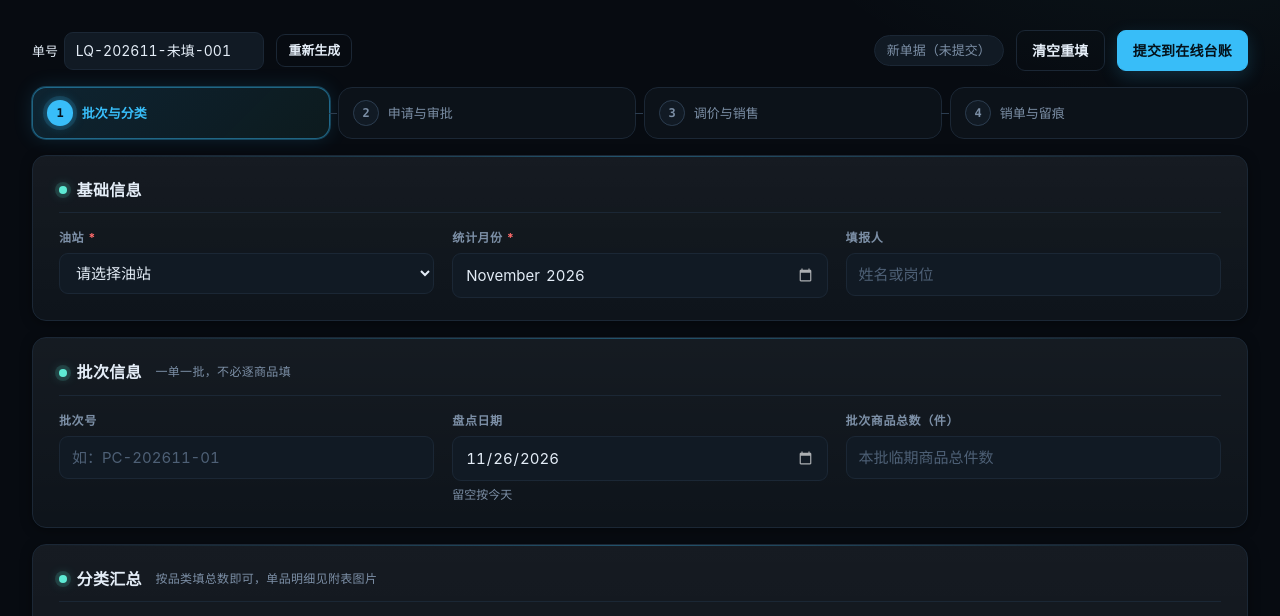
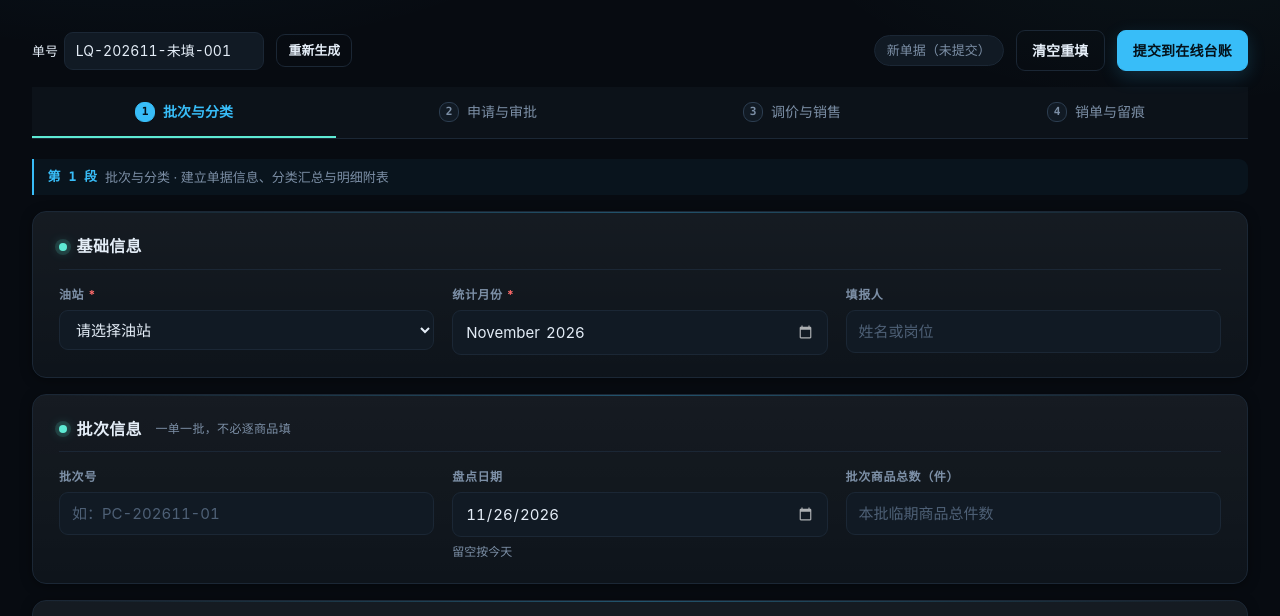
Before and after one commit to lvritiann/linqi-ledger, a plain HTML site: page index.html in a window 1280 px wide. Shown: the part 144-760 px from the top of the page. Drawn offline with Linux system fonts and the light colour scheme; no server answers.

Commit message:
改版：全屏宽布局 + 业务段改为可切换Tab + 修复分段堆叠bug

```diff
--- a/css/style.css
+++ b/css/style.css
@@ -120,10 +120,14 @@ h1{
   padding:0 .45rem;font-family:var(--font-num);font-size:.7rem;margin-left:.25rem;
 }
 
-main{padding:clamp(18px,3vw,32px) clamp(16px,3vw,32px) 4rem;max-width:1440px;margin:0 auto}
+/* 全屏铺满（与驾驶舱 .shell 一致）；打印媒体内另有 padding:0 规则，不受影响 */
+main{padding:clamp(18px,3vw,32px) clamp(16px,3vw,32px) 4rem;max-width:none;margin:0}
 .panel{display:none}
 .panel.active{display:block;animation:panel-in .32s var(--ease-out) both}
 @keyframes panel-in{from{opacity:0;transform:translateY(8px) scale(.995)}to{opacity:1;transform:none}}
+/* 业务分段：一次只显示一段，与顶部 panel 同款进场动画 */
+.step-panel{display:none}
+.step-panel.active{display:block;animation:panel-in .32s var(--ease-out) both}
 
 /* ---------------- 通用控件 ---------------- */
 .toolbar{
@@ -176,41 +180,46 @@ main{padding:clamp(18px,3vw,32px) clamp(16px,3vw,32px) 4rem;max-width:1440px;mar
 }
 .save-state.saved{color:var(--down);border-color:rgba(52,211,153,.45);box-shadow:0 0 0 3px rgba(52,211,153,.10)}
 
-/* ---------------- 步骤进度轨 ---------------- */
+/* ---------------- 业务分段 Tab（4 张可切换页面标签） ---------------- */
+/* 外观与顶部 nav.tabs 同款：扁平标签 + 底部高亮条；保留 .step/.active/.done 供 app.js 使用 */
 .stepbar{
-  display:flex;gap:.5rem;margin-bottom:1rem;padding:0;background:transparent;
+  display:flex;gap:0;margin-bottom:1.25rem;
+  background:var(--panel);border-bottom:1px solid var(--line);
 }
 .step{
-  position:relative;flex:1 1 0;display:flex;align-items:center;gap:.55rem;
-  border:1px solid var(--line);border-radius:var(--r);
-  padding:.75rem .9rem;cursor:pointer;
-  font:inherit;font-size:.8125rem;color:var(--mut);
-  background:var(--panel);text-align:left;
-  transition:background .18s var(--ease-out),color .18s var(--ease-out),
-             border-color .18s var(--ease-out),box-shadow .18s var(--ease-out);
+  flex:1 1 0;min-width:0;
+  display:flex;align-items:center;justify-content:center;gap:.5rem;
+  border:0;border-bottom:2px solid transparent;background:transparent;
+  padding:.85rem 1rem;cursor:pointer;
+  font:inherit;font-size:.875rem;color:var(--mut);
+  transition:color .18s var(--ease-out),border-color .18s var(--ease-out),background .18s var(--ease-out);
 }
-.step:not(:last-child)::after{
-  content:"";position:absolute;right:calc(.5rem * -1);top:50%;
-  width:.5rem;height:1px;background:var(--line-strong);
+.step:hover{color:var(--txt);background:rgba(56,189,248,.05)}
+.step.active{color:var(--data);border-bottom-color:var(--hero);font-weight:700}
+.step b{
+  display:inline-flex;align-items:center;justify-content:center;
+  min-width:1.25rem;height:1.25rem;padding:0 .3rem;flex:0 0 auto;
+  border:1px solid var(--line-strong);border-radius:var(--radius-sm);
+  background:var(--panel2);color:var(--mut);
+  font-family:var(--font-num);font-size:.7rem;font-weight:700;
 }
-.step:hover{background:var(--panel2);color:var(--txt);border-color:var(--line-strong)}
-.step.active{
-  background:linear-gradient(135deg,rgba(56,189,248,.14),rgba(94,234,212,.07));
-  color:var(--data);font-weight:700;border-color:rgba(56,189,248,.45);
-  box-shadow:var(--shadow-glow);
+.step.active b{background:var(--data);border-color:var(--data);color:#04121B}
+/* .done 不再呈现绿色完成态：JS 仍会加 class，视觉与未访问一致 */
+.step.done,.step.done b{color:var(--mut)}
+.step.done b{background:var(--panel2);border-color:var(--line-strong)}
+
+/* 当前段说明：仅屏幕显示，打印时隐藏（不改动打印媒体查询） */
+.step-intro{display:none}
+@media screen{
+  .step-intro{
+    display:flex;align-items:center;gap:.5rem;flex-wrap:wrap;
+    margin:0 0 1rem;padding:.5rem .85rem;
+    font-size:.8125rem;color:var(--mut);
+    background:rgba(56,189,248,.05);border-left:2px solid var(--data);
+    border-radius:0 var(--radius-sm) var(--radius-sm) 0;
+  }
+  .step-intro b{font-family:var(--font-num);color:var(--data);font-weight:700}
 }
-.step b{
-  width:1.6rem;height:1.6rem;flex:0 0 1.6rem;
-  display:inline-flex;align-items:center;justify-content:center;
-  border:1px solid var(--line-strong);border-radius:50%;
-  background:var(--panel2);color:var(--mut);
-  font-family:var(--font-num);font-size:.75rem;font-weight:700;
-}
-.step.active b{
-  background:var(--data);border-color:transparent;color:#04121B;
-  box-shadow:0 0 0 4px rgba(56,189,248,.14),0 0 12px rgba(56,189,248,.35);
-}
-.step.done b{background:var(--down);border-color:transparent;color:#04121B}
 
 /* ---------------- 卡片 / 表单 ---------------- */
 .card{
@@ -242,8 +251,8 @@ main{padding:clamp(18px,3vw,32px) clamp(16px,3vw,32px) 4rem;max-width:1440px;mar
 .hint-line{margin:-.25rem 0 .65rem}
 
 .grid{display:grid;gap:clamp(12px,1.4vw,18px)}
-.g2{grid-template-columns:repeat(2,minmax(0,1fr))}
-.g3{grid-template-columns:repeat(3,minmax(0,1fr))}
+/* 全屏宽下按最小宽度自然铺列，字段不被无限拉伸 */
+.g2,.g3{grid-template-columns:repeat(auto-fill,minmax(280px,1fr))}
 .field{display:flex;flex-direction:column;gap:.35rem;min-width:0}
 .field.full{margin-top:.75rem}
 .field>span{font-size:.75rem;font-weight:700;letter-spacing:.05em;color:var(--mut)}
@@ -307,7 +316,7 @@ main{padding:clamp(18px,3vw,32px) clamp(16px,3vw,32px) 4rem;max-width:1440px;mar
     rgba(56,189,248,.06);
   box-shadow:var(--shadow-glow);
 }
-.thumb-row{display:flex;gap:.6rem;flex-wrap:wrap;margin-top:.75rem}
+.thumb-row{display:grid;grid-template-columns:repeat(auto-fill,minmax(7rem,7rem));gap:.6rem;margin-top:.75rem}
 .thumb{
   position:relative;width:7rem;height:5.25rem;
   border:1px solid var(--line);border-radius:var(--radius-sm);overflow:hidden;background:var(--panel2);
@@ -445,7 +454,6 @@ table.ledger tr:hover td{background:rgba(56,189,248,.05)}
   .g3,.g2{grid-template-columns:1fr}
   .stepbar{flex-wrap:wrap}
   .step{flex:1 1 45%}
-  .step:nth-child(2n)::after{display:none}
   h1{font-size:18px}
 }
 @media(max-width:640px){
@@ -458,7 +466,6 @@ table.ledger tr:hover td{background:rgba(56,189,248,.05)}
   .summary-grid{grid-template-columns:repeat(2,minmax(0,1fr))}
   .calc-strip>div{min-width:100%}
   .step{flex:1 1 100%}
-  .step::after{display:none!important}
 }
 
 /* ---------------- 打印：退回高对比白底 ---------------- */
--- a/index.html
+++ b/index.html
@@ -59,6 +59,7 @@
   <form id="orderForm" autocomplete="off">
   <!-- Step 1 -->
   <div class="step-panel active" id="s1">
+    <div class="step-intro"><b>第 1 段</b> 批次与分类 · 建立单据信息、分类汇总与明细附表</div>
     <div class="card">
       <h2>基础信息</h2>
       <div class="grid g3">
@@ -105,6 +106,7 @@
 
   <!-- Step 2 -->
   <div class="step-panel" id="s2">
+    <div class="step-intro"><b>第 2 段</b> 申请与审批 · 记录临期比例、申请事由与审批结果</div>
     <div class="card">
       <h2>销售与临期比例</h2>
       <div class="grid g3">
@@ -156,6 +158,7 @@
 
   <!-- Step 3 -->
   <div class="step-panel" id="s3">
+    <div class="step-intro"><b>第 3 段</b> 调价与销售 · 登记让利幅度与促销销售情况</div>
     <div class="card">
       <h2>调价与让利 <span class="req-note">批次整体口径，不需逐商品填</span></h2>
       <div class="grid g3">
@@ -183,6 +186,7 @@
 
   <!-- Step 4 -->
   <div class="step-panel" id="s4">
+    <div class="step-intro"><b>第 4 段</b> 销单与留痕 · 完成销单并核对自检清单</div>
     <div class="card">
       <h2>销单</h2>
       <div class="grid g2">
```
